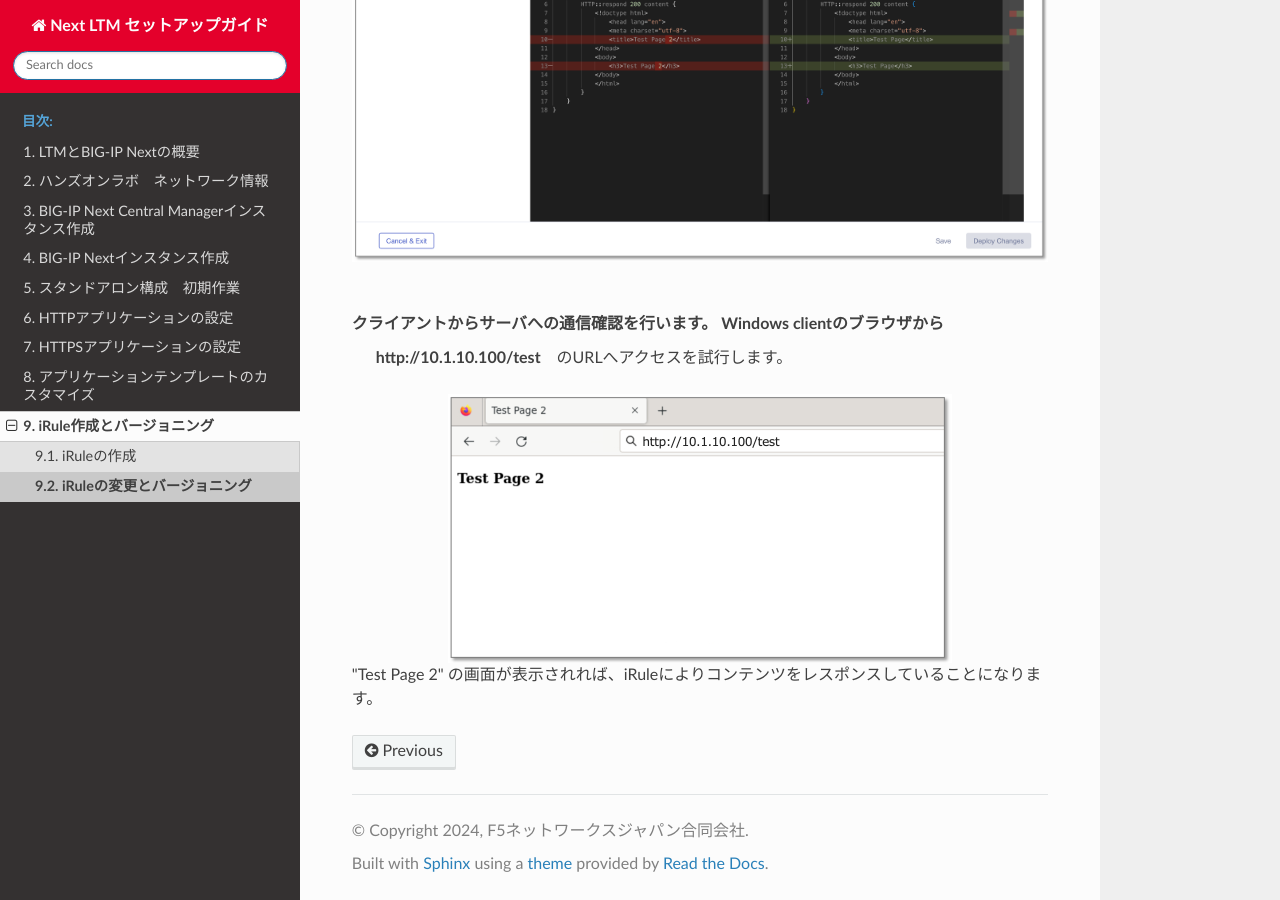
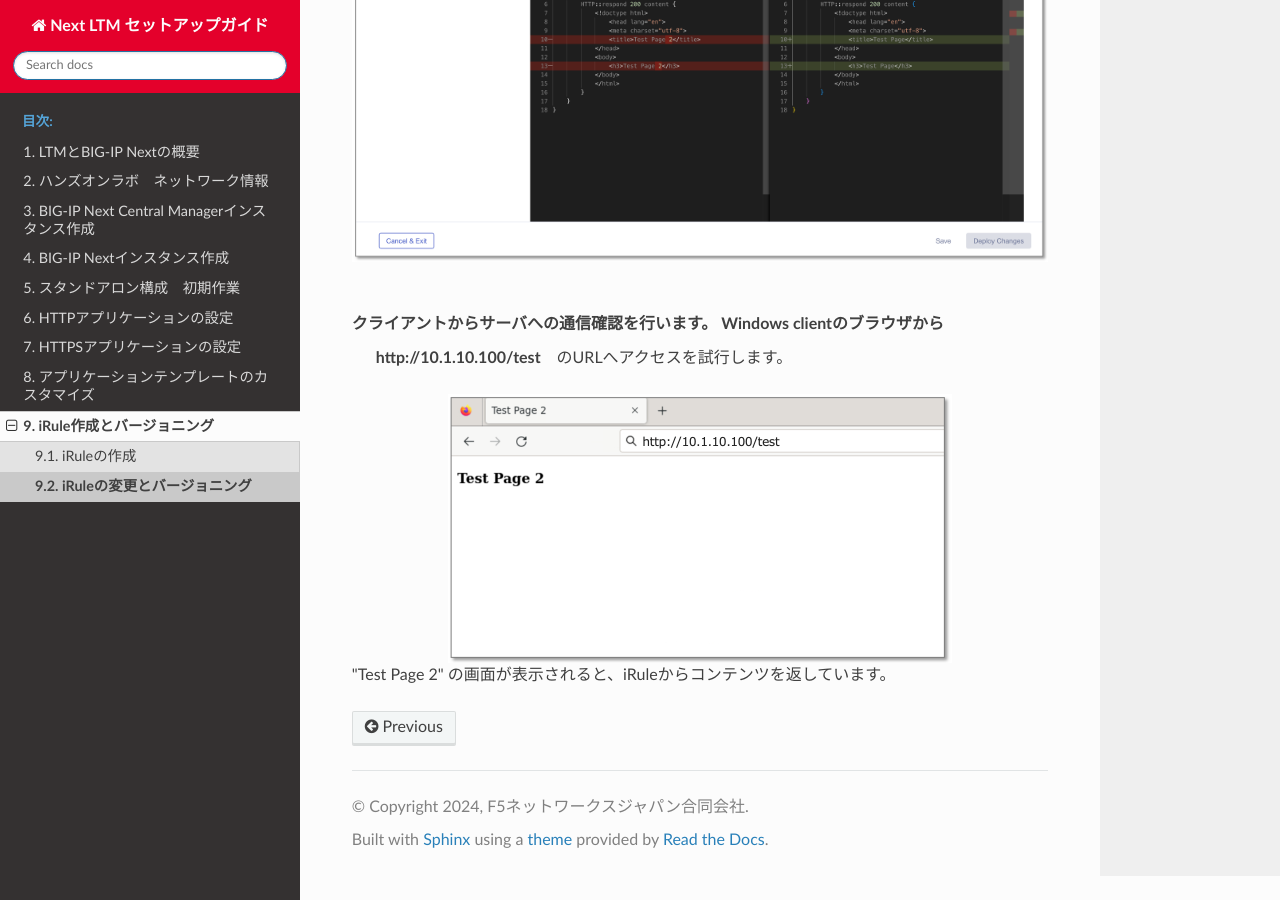
Before and after one commit to BeF5/f5j-easy-setup-next-ltm, a Sphinx documentation site: the page built from docs/content09/module02/module02.rst, in a window 1280 px wide and 900 px high, scrolled down 5036 px. Built offline with Sphinx 7.4.7 and the Read the Docs theme 2.0.0, drawn with Linux system fonts in a browser that asks for light colours.

Commit message:
Update module02.rst

```diff
--- a/docs/content09/module02/module02.rst
+++ b/docs/content09/module02/module02.rst
@@ -103,4 +103,4 @@ iRule画面で、次のように新旧バージョンの差分比較が可能で
    :scale: 50%
    :align: center
 
-"Test Page 2" の画面が表示されれば、iRuleによりコンテンツをレスポンスしていることになります。
+"Test Page 2" の画面が表示されると、iRuleからコンテンツを返しています。
```
